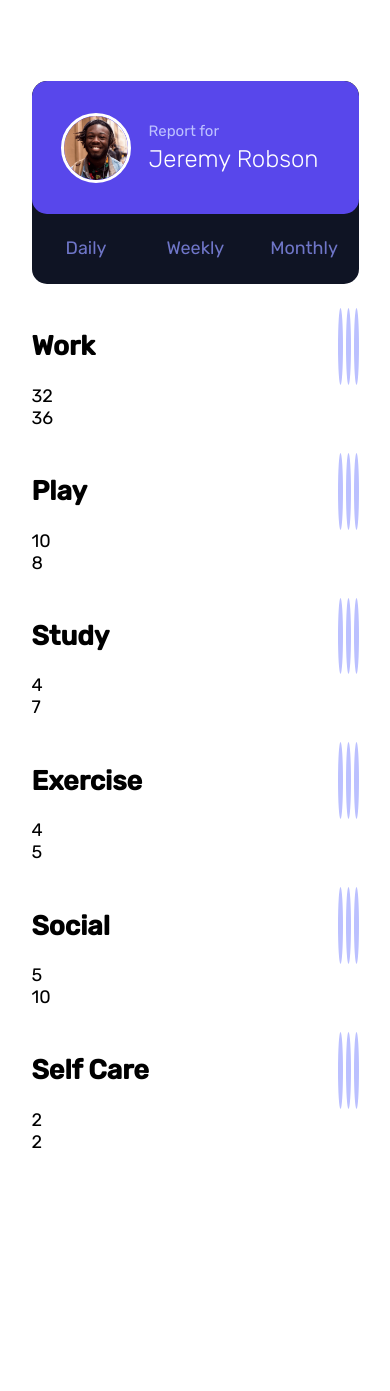
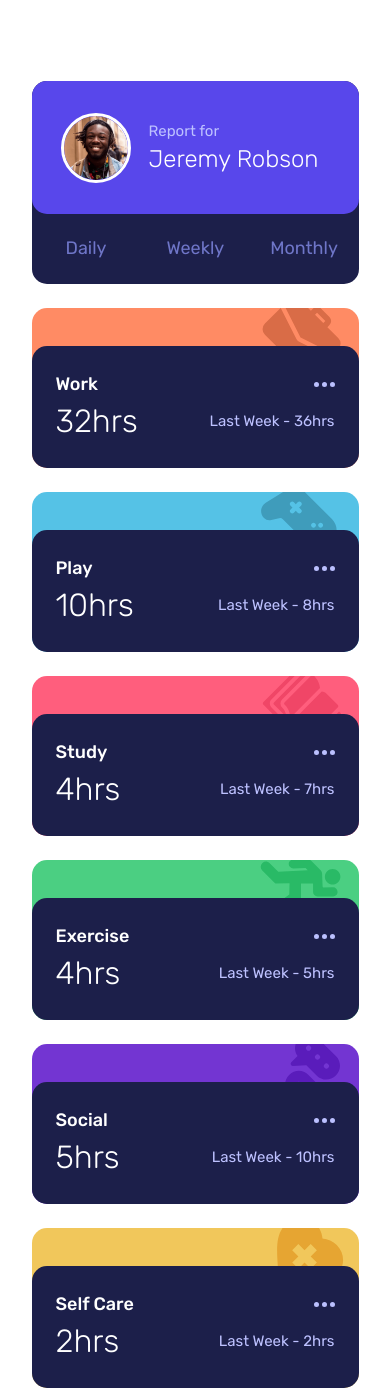
Before and after one commit to Huayao-Zheng/time-tracking-dashboard, a plain HTML site: page index.html in a window 390 px wide. Before the commit the page ends 1234 px from the top, so only its background shows below. Drawn offline with Linux system fonts and the light colour scheme.

Commit message:
finished mobile version and add js to show daily/weekly/monthly

```diff
--- a/app/js/scrpt.js
+++ b/app/js/scrpt.js
@@ -1,19 +1,36 @@
-const allCurrentHours = document.querySelectorAll('.card__hours--current');
-const allPreviousHours = document.querySelectorAll('.card__hours--previous');
+const allCurrentHours = document.querySelectorAll('.card__display__hours__current');
+const allPreviousHours = document.querySelectorAll('.card__display__hours__previous');
+const dailyBtn = document.querySelector('#daily');
+const weeklyBtn = document.querySelector('#weekly');
+const monthlyBtn = document.querySelector('#monthly');
 
-async function showCards() {
+dailyBtn.addEventListener('click', () => {
+  getHourRecords('daily');
+});
+weeklyBtn.addEventListener('click', () => {
+  getHourRecords('weekly');
+});
+monthlyBtn.addEventListener('click', () => {
+  getHourRecords('monthly');
+});
+
+async function getHourRecords(date) {
   try {
     const data = await fetch('./data.json');
-    const cardsData = await data.json();
+    const records = await data.json();
 
-    showDaily();
-    showWeekly();
-    showMonthly();
+    records.forEach(({ timeframes }, idx) => {
+      const { current, previous } = timeframes[date];
+
+      allCurrentHours[idx].innerHTML = `${current}hr${sOrNoS(current)}`;
+      allPreviousHours[idx].innerHTML = `Last Week - ${previous}hr${sOrNoS(previous)}`;
+    });
   } catch (error) {
     console.error(error);
   }
 }
 
-function showDaily() {}
-function showWeekly() {}
-function showMonthly() {}
+function sOrNoS(number) {
+  if (number > 1) return 's';
+  return '';
+}
--- a/app/scss/_base.scss
+++ b/app/scss/_base.scss
@@ -6,6 +6,7 @@
 /* Remove default margin */
 body,
 h1,
+h2,
 p {
   margin: 0;
 }
--- a/app/scss/_cardComponent.scss
+++ b/app/scss/_cardComponent.scss
@@ -0,0 +1,45 @@
+@use 'pxToRem' as *;
+@use 'color' as *;
+
+.card {
+  padding-top: rem(38);
+
+  &__display {
+    background: $darkblue;
+    height: rem(122);
+    padding: rem(28) rem(24);
+  }
+
+  &__display__title {
+    margin-bottom: rem(7);
+
+    h2 {
+      font-weight: 500;
+      font-size: rem(18);
+      line-height: rem(21);
+      color: #ffffff;
+    }
+
+    img {
+      cursor: pointer;
+      transition: 0.2s;
+      &:hover {
+        transform: scale(1.1);
+      }
+    }
+  }
+
+  &__display__hours {
+    &__current {
+      font-weight: 300;
+      font-size: rem(32);
+      line-height: rem(38);
+      color: #ffffff;
+    }
+    &__previous {
+      font-size: 15px;
+      line-height: 18px;
+      color: $paleblue;
+    }
+  }
+}
--- a/app/scss/_color.scss
+++ b/app/scss/_color.scss
@@ -1,11 +1,11 @@
 $blue: #5847eb;
 
-$lightred: #ff8c66; //(work):
-$softblue: #56c2e6; //(play):
-$lightred: #ff5c7c; //(study):
-$limegreen: #4acf81; //(exercise):
-$violet: #7536d3; //(social):
-$softorange: #f1c65b; //(self care):
+$lightredWork: #ff8b64; //(work):
+$softblue: #55c2e6; //(play):
+$lightredStudy: #ff5e7d; //(study):
+$limegreen: #4bcf82; //(exercise):
+$violet: #7335d2; //(social):
+$softorange: #f1c75b; //(self care):
 
 $verydarkBlue: #0f1424;
 $darkblue: #1c1f4a;
--- a/app/scss/_globalStyle.scss
+++ b/app/scss/_globalStyle.scss
@@ -1,5 +1,6 @@
 .user,
-.user__info {
+.user__info,
+.card,
+.card__display {
   border-radius: 15px;
-  overflow: hidden;
 }
--- a/app/scss/_userComponent.scss
+++ b/app/scss/_userComponent.scss
@@ -2,17 +2,12 @@
 @use 'color' as *;
 
 .user {
-  background: $verydarkBlue;
+  background: $darkblue;
   min-height: rem(203);
-  display: flex;
-  flex-direction: column;
-  justify-content: space-between;
   padding-bottom: rem(25);
 
   &__info {
     background-color: $blue;
-    display: flex;
-    align-items: center;
     min-height: rem(133);
   }
   &__image {
--- a/app/scss/_utility.scss
+++ b/app/scss/_utility.scss
@@ -15,20 +15,20 @@
 }
 
 .work-bg {
-  background-color: $lightred;
+  background: $lightredWork url(../../images/icon-work.svg) no-repeat right 7% top -13%;
 }
 .play-bg {
-  background-color: $softblue;
+  background: #55c2e6 url(../../images/icon-play.svg) no-repeat right 8.5% top -6%;
 }
 .study-bg {
-  background-color: $lightred;
+  background: $lightredStudy url(../../images/icon-study.svg) no-repeat right 7% top -9%;
 }
 .exercise-bg {
-  background-color: $limegreen;
+  background: $limegreen url(../../images/icon-exercise.svg) no-repeat right 7% top -1%;
 }
 .social-bg {
-  background-color: $violet;
+  background: $violet url(../../images/icon-social.svg) no-repeat right 5% top -25%;
 }
 .selfcare-bg {
-  background-color: $softorange;
+  background: $softorange url(../../images/icon-self-care.svg) no-repeat right 5.6% top -12%;
 }
--- a/index.html
+++ b/index.html
@@ -12,8 +12,8 @@
   </head>
   <body class="flex flex-f-d-col flex-a-i-c">
     <main class="grid-container">
-      <div class="user">
-        <div class="user__info">
+      <div class="user flex flex-f-d-col flex-j-c-sb">
+        <div class="user__info flex flex-a-i-c">
           <img class="user__image" src="./images/image-jeremy.png" alt="Jeremy self image" />
           <div class="user__name">
             <p>Report for</p>
@@ -22,64 +22,88 @@
         </div>
 
         <div>
-          <a class="user__cta" id="daily-cta">Daily</a>
-          <a class="user__cta" id="weekly-cta">Weekly</a>
-          <a class="user__cta" id="monthly-cta">Monthly</a>
+          <a class="user__cta" id="daily">Daily</a>
+          <a class="user__cta" id="weekly">Weekly</a>
+          <a class="user__cta" id="monthly">Monthly</a>
         </div>
       </div>
 
-      <div class="card">
-        <div class="flex flex-j-c-sb">
-          <h2 class="card__title">Work</h2>
-          <img class="card__ellipsis" src="images/icon-ellipsis.svg" alt="ellipsis" />
+      <div class="card work-bg">
+        <div class="card__display">
+          <div class="card__display__title flex flex-j-c-sb flex-a-i-c">
+            <h2>Work</h2>
+            <img src="images/icon-ellipsis.svg" alt="ellipsis" />
+          </div>
+          <div class="card__display__hours flex flex-j-c-sb flex-a-i-c">
+            <div class="card__display__hours__current current">32hrs</div>
+            <div class="card__display__hours__previous previous">Last Week - 36hrs</div>
+          </div>
         </div>
-        <div class="card__hours--current">32</div>
-        <div class="card__hours--previous">36</div>
       </div>
 
-      <div class="card">
-        <div class="flex flex-j-c-sb">
-          <h2 class="card__title">Play</h2>
-          <img class="card__ellipsis" src="images/icon-ellipsis.svg" alt="ellipsis" />
+      <div class="card play-bg">
+        <div class="card__display">
+          <div class="card__display__title flex flex-j-c-sb flex-a-i-c">
+            <h2>Play</h2>
+            <img src="images/icon-ellipsis.svg" alt="ellipsis" />
+          </div>
+          <div class="card__display__hours flex flex-j-c-sb flex-a-i-c">
+            <div class="card__display__hours__current">10hrs</div>
+            <div class="card__display__hours__previous">Last Week - 8hrs</div>
+          </div>
         </div>
-        <div class="card__hours--current">10</div>
-        <div class="card__hours--previous">8</div>
       </div>
 
-      <div class="card">
-        <div class="flex flex-j-c-sb">
-          <h2 class="card__title">Study</h2>
-          <img class="card__ellipsis" src="images/icon-ellipsis.svg" alt="ellipsis" />
+      <div class="card study-bg">
+        <div class="card__display">
+          <div class="card__display__title flex flex-j-c-sb flex-a-i-c">
+            <h2>Study</h2>
+            <img src="images/icon-ellipsis.svg" alt="ellipsis" />
+          </div>
+          <div class="card__display__hours flex flex-j-c-sb flex-a-i-c">
+            <div class="card__display__hours__current">4hrs</div>
+            <div class="card__display__hours__previous">Last Week - 7hrs</div>
+          </div>
         </div>
-        <div class="card__hours--current">4</div>
-        <div class="card__hours--previous">7</div>
       </div>
 
-      <div class="card">
-        <div class="flex flex-j-c-sb">
-          <h2 class="card__title">Exercise</h2>
-          <img class="card__ellipsis" src="images/icon-ellipsis.svg" alt="ellipsis" />
+      <div class="card exercise-bg">
+        <div class="card__display">
+          <div class="card__display__title flex flex-j-c-sb flex-a-i-c">
+            <h2>Exercise</h2>
+            <img src="images/icon-ellipsis.svg" alt="ellipsis" />
+          </div>
+          <div class="card__display__hours flex flex-j-c-sb flex-a-i-c">
+            <div class="card__display__hours__current">4hrs</div>
+            <div class="card__display__hours__previous">Last Week - 5hrs</div>
+          </div>
         </div>
-        <div class="card__hours--current">4</div>
-        <div class="card__hours--previous">5</div>
       </div>
 
-      <div class="card">
-        <div class="flex flex-j-c-sb">
-          <h2 class="card__title">Social</h2>
-          <img class="card__ellipsis" src="images/icon-ellipsis.svg" alt="ellipsis" />
+      <div class="card social-bg">
+        <div class="card__display">
+          <div class="card__display__title flex flex-j-c-sb flex-a-i-c">
+            <h2>Social</h2>
+            <img src="images/icon-ellipsis.svg" alt="ellipsis" />
+          </div>
+          <div class="card__display__hours flex flex-j-c-sb flex-a-i-c">
+            <div class="card__display__hours__current">5hrs</div>
+            <div class="card__display__hours__previous">Last Week - 10hrs</div>
+          </div>
         </div>
-        <div class="card__hours--current">5</div>
-        <div class="card__hours--previous">10</div>
       </div>
 
-      <div class="card">
-        <div class="flex flex-j-c-sb">
-          <h2 class="card__title">Self Care</h2>
-          <img class="card__ellipsis" src="images/icon-ellipsis.svg" alt="ellipsis" />
+      <div class="card selfcare-bg">
+        <div class="card__display">
+          <div class="card__display__title flex flex-j-c-sb flex-a-i-c">
+            <h2>Self Care</h2>
+            <img src="images/icon-ellipsis.svg" alt="ellipsis" />
+          </div>
+          <div class="card__display__hours flex flex-j-c-sb flex-a-i-c">
+            <div class="card__display__hours__current">2hrs</div>
+            <div class="card__display__hours__previous">Last Week - 2hrs</div>
+          </div>
         </div>
-        <div class="card__hours--current">2</div>
-        <div class="card__hours--previous">2</div>
       </div>
     </main>
     <script src="app/js/scrpt.js"></script>
```
Also changed, not shown: dist/main.css, 1 other file.
